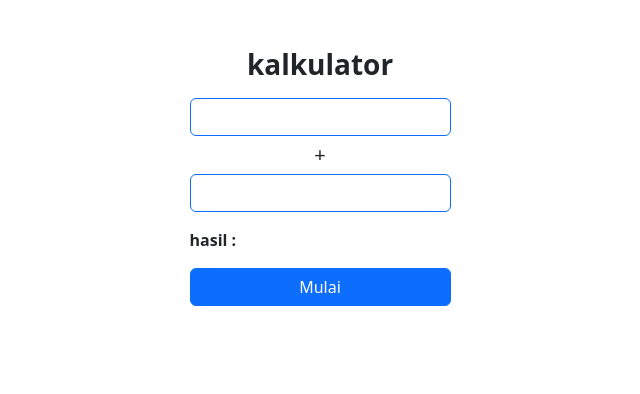
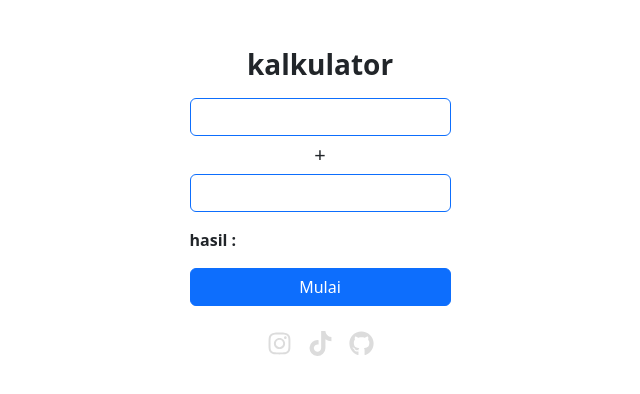
Before and after one commit to Syl2003/Kalkulator-prank, a plain HTML site: page index.html in a window 1280 px wide. Shown: the full height of the page, 320-960 px from the left. Drawn offline with nearby package versions, Linux system fonts and the light colour scheme.

Commit message:
update kalkulator prank

```diff
--- a/index.html
+++ b/index.html
@@ -7,9 +7,21 @@
   <link href="https://cdn.jsdelivr.net/npm/bootstrap@5.3.3/dist/css/bootstrap.min.css" rel="stylesheet" integrity="sha384-QWTKZyjpPEjISv5WaRU9OFeRpok6YctnYmDr5pNlyT2bRjXh0JMhjY6hW+ALEwIH" crossorigin="anonymous">
   <title>kalkulator</title>
 </head>
+<style>
+  .link-sosmed svg {
+    width: 25px;
+    height: 25px;
+    fill: #DCDCDC;
+    transition: all 0.3s;
+  }
+
+  .link-sosmed svg:hover {
+    fill: #0d6efd;
+  }
+</style>
 <body>
   <div class="conten mx-auto" style="width: 380px;">
-    <div class="row justify-content-center align-items-center w-75 mx-auto pt-4 position-relative">
+    <div class="row justify-content-center align-items-center w-75 mx-auto pt-4">
       <div class="col-12 mt-4">
       <h3 class="text-center mb-3 fw-semibold">kalkulator</h3>
       <input type="number" class="form-control focus-ring border-primary focus-ring-primary" id="input1"/>
@@ -17,6 +29,17 @@
       <input type="number" class="form-control border-primary" id="input2"/>
       <p class="mt-3 fw-semibold">hasil : <span id="hasil"></span></p>
       <button class="btn btn-primary w-100" onclick="mulai()">Mulai</button>
+      </div>
+
+      <div class=" link-sosmed d-flex justify-content-center align-items-center mt-4 gap-3">
+        <a href="https://instagram.com/m.syamsul.a__203" target="_blank">
+          <svg xmlns="http://www.w3.org/2000/svg" viewBox="0 0 448 512"><path d="M224.1 141c-63.6 0-114.9 51.3-114.9 114.9s51.3 114.9 114.9 114.9S339 319.5 339 255.9 287.7 141 224.1 141zm0 189.6c-41.1 0-74.7-33.5-74.7-74.7s33.5-74.7 74.7-74.7 74.7 33.5 74.7 74.7-33.6 74.7-74.7 74.7zm146.4-194.3c0 14.9-12 26.8-26.8 26.8-14.9 0-26.8-12-26.8-26.8s12-26.8 26.8-26.8 26.8 12 26.8 26.8zm76.1 27.2c-1.7-35.9-9.9-67.7-36.2-93.9-26.2-26.2-58-34.4-93.9-36.2-37-2.1-147.9-2.1-184.9 0-35.8 1.7-67.6 9.9-93.9 36.1s-34.4 58-36.2 93.9c-2.1 37-2.1 147.9 0 184.9 1.7 35.9 9.9 67.7 36.2 93.9s58 34.4 93.9 36.2c37 2.1 147.9 2.1 184.9 0 35.9-1.7 67.7-9.9 93.9-36.2 26.2-26.2 34.4-58 36.2-93.9 2.1-37 2.1-147.8 0-184.8zM398.8 388c-7.8 19.6-22.9 34.7-42.6 42.6-29.5 11.7-99.5 9-132.1 9s-102.7 2.6-132.1-9c-19.6-7.8-34.7-22.9-42.6-42.6-11.7-29.5-9-99.5-9-132.1s-2.6-102.7 9-132.1c7.8-19.6 22.9-34.7 42.6-42.6 29.5-11.7 99.5-9 132.1-9s102.7-2.6 132.1 9c19.6 7.8 34.7 22.9 42.6 42.6 11.7 29.5 9 99.5 9 132.1s2.7 102.7-9 132.1z"/></svg></a>
+        <a href="https://tiktok.com/@m.syamsul.a" target="_blank">
+          <svg xmlns="http://www.w3.org/2000/svg" viewBox="0 0 448 512"><path d="M448 209.9a210.1 210.1 0 0 1 -122.8-39.3V349.4A162.6 162.6 0 1 1 185 188.3V278.2a74.6 74.6 0 1 0 52.2 71.2V0l88 0a121.2 121.2 0 0 0 1.9 22.2h0A122.2 122.2 0 0 0 381 102.4a121.4 121.4 0 0 0 67 20.1z"/></svg>
+        </a>
+        <a href="https://github.com/Syl2003" target="_blank">
+          <svg xmlns="http://www.w3.org/2000/svg" viewBox="0 0 496 512"><path d="M165.9 397.4c0 2-2.3 3.6-5.2 3.6-3.3 .3-5.6-1.3-5.6-3.6 0-2 2.3-3.6 5.2-3.6 3-.3 5.6 1.3 5.6 3.6zm-31.1-4.5c-.7 2 1.3 4.3 4.3 4.9 2.6 1 5.6 0 6.2-2s-1.3-4.3-4.3-5.2c-2.6-.7-5.5 .3-6.2 2.3zm44.2-1.7c-2.9 .7-4.9 2.6-4.6 4.9 .3 2 2.9 3.3 5.9 2.6 2.9-.7 4.9-2.6 4.6-4.6-.3-1.9-3-3.2-5.9-2.9zM244.8 8C106.1 8 0 113.3 0 252c0 110.9 69.8 205.8 169.5 239.2 12.8 2.3 17.3-5.6 17.3-12.1 0-6.2-.3-40.4-.3-61.4 0 0-70 15-84.7-29.8 0 0-11.4-29.1-27.8-36.6 0 0-22.9-15.7 1.6-15.4 0 0 24.9 2 38.6 25.8 21.9 38.6 58.6 27.5 72.9 20.9 2.3-16 8.8-27.1 16-33.7-55.9-6.2-112.3-14.3-112.3-110.5 0-27.5 7.6-41.3 23.6-58.9-2.6-6.5-11.1-33.3 2.6-67.9 20.9-6.5 69 27 69 27 20-5.6 41.5-8.5 62.8-8.5s42.8 2.9 62.8 8.5c0 0 48.1-33.6 69-27 13.7 34.7 5.2 61.4 2.6 67.9 16 17.7 25.8 31.5 25.8 58.9 0 96.5-58.9 104.2-114.8 110.5 9.2 7.9 17 22.9 17 46.4 0 33.7-.3 75.4-.3 83.6 0 6.5 4.6 14.4 17.3 12.1C428.2 457.8 496 362.9 496 252 496 113.3 383.5 8 244.8 8zM97.2 352.9c-1.3 1-1 3.3 .7 5.2 1.6 1.6 3.9 2.3 5.2 1 1.3-1 1-3.3-.7-5.2-1.6-1.6-3.9-2.3-5.2-1zm-10.8-8.1c-.7 1.3 .3 2.9 2.3 3.9 1.6 1 3.6 .7 4.3-.7 .7-1.3-.3-2.9-2.3-3.9-2-.6-3.6-.3-4.3 .7zm32.4 35.6c-1.6 1.3-1 4.3 1.3 6.2 2.3 2.3 5.2 2.6 6.5 1 1.3-1.3 .7-4.3-1.3-6.2-2.2-2.3-5.2-2.6-6.5-1zm-11.4-14.7c-1.6 1-1.6 3.6 0 5.9 1.6 2.3 4.3 3.3 5.6 2.3 1.6-1.3 1.6-3.9 0-6.2-1.4-2.3-4-3.3-5.6-2z"/></svg>
+        </a>
       </div>
     </div>
   </div>
```
